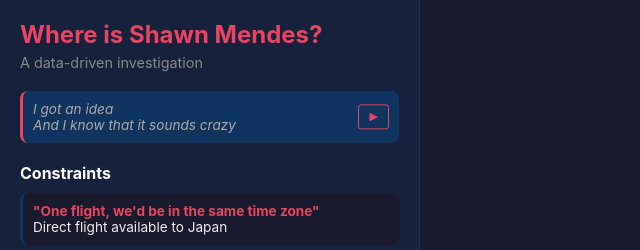
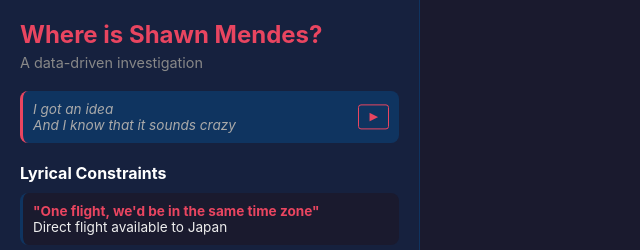
Before and after one commit to charlesfrye/not-lost-in-japan, a plain HTML site: page index.html in a window 1280 px wide. Shown: the top 250 px of the page, 0-640 px from the left. Drawn offline with nearby package versions, Linux system fonts and the light colour scheme; a script that the page names is missing.

Commit message:
link lyrics

```diff
--- a/index.html
+++ b/index.html
@@ -93,6 +93,11 @@
             font-size: 1rem;
             margin-bottom: 10px;
             color: #fff;
+        }
+
+        .constraints h2 a {
+            color: #fff;
+            text-decoration: none;
         }
 
         .constraint {
@@ -675,7 +680,7 @@
         </div>
 
         <div class="constraints">
-            <h2>Constraints</h2>
+            <h2><a href="https://genius.com/14147648">Lyrical Constraints</a></h2>
 
             <div class="constraint">
                 <strong>"One flight, we'd be in the same time zone"</strong><br>
```
